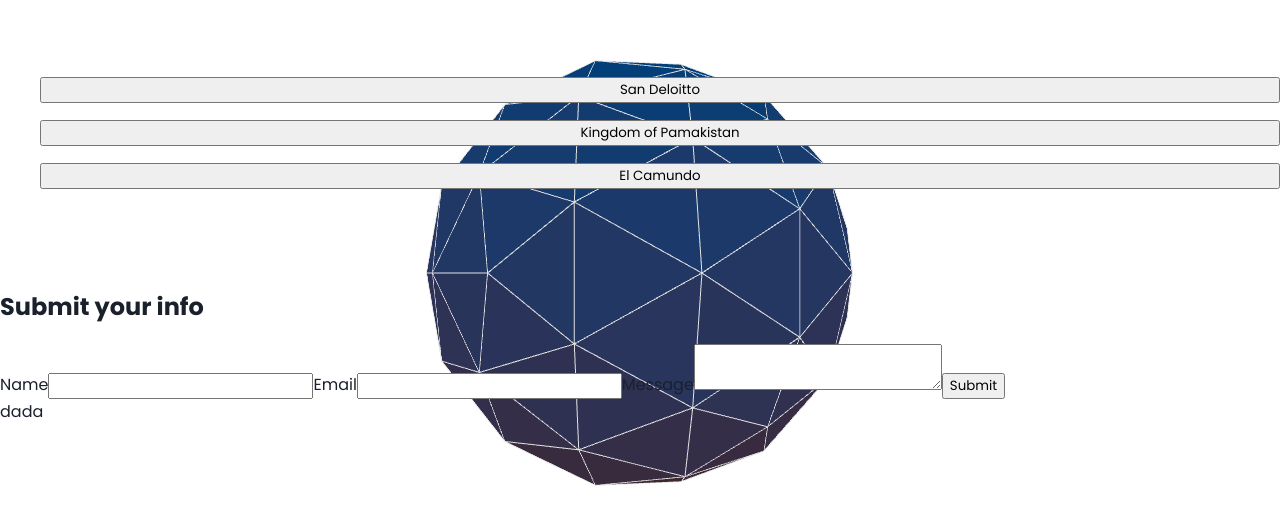
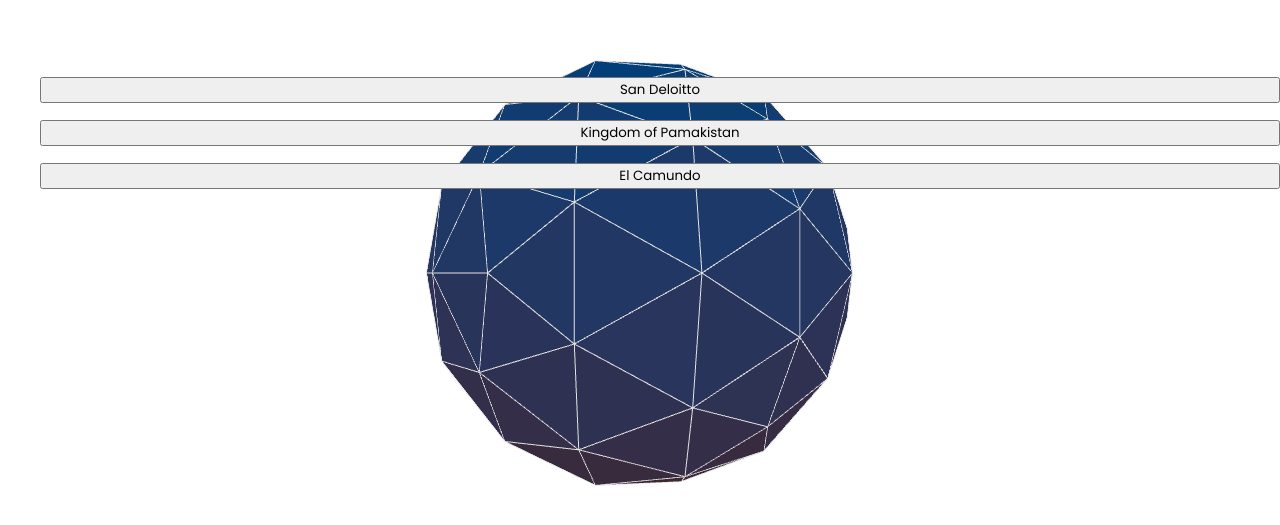
Before and after one commit to tBaronDar/ergasies-web-dev, a React (Vite) app: page /ex-05 in a window 1280 px wide. Shown: the part 127-652 px from the top of the page. Built offline with nearby package versions, Linux system fonts and the light colour scheme.

Commit message:
added validation, moved validation to the footer

```diff
--- /dev/null
+++ b/src/pages/exercise-5/components/footer.jsx
@@ -0,0 +1,18 @@
+import styles from './footer.module.css';
+
+export default function Footer({ validationErrors }) {
+  return (
+    <footer className={styles.footer}>
+      {validationErrors.length > 0 ? (
+        <div className={styles.errors}>
+          <h3>Validation Errors:</h3>
+          <ul>
+            {validationErrors.map((error) => (
+              <li key={error}>{error}</li>
+            ))}
+          </ul>
+        </div>
+      ) : null}
+    </footer>
+  );
+}
--- /dev/null
+++ b/src/pages/exercise-5/components/footer.module.css
@@ -0,0 +1,30 @@
+.footer {
+  background-color: transparent;
+  width: 100%;
+  height: 5vw;
+  position: relative;
+  z-index: 1;
+  padding: 2rem;
+}
+
+.errors {
+  color: red;
+}
+
+.errors h3 {
+  margin: 0 0 0.5rem 0;
+  font-size: 1rem;
+}
+
+.errors ul {
+  margin: 0;
+  padding-left: 1.5rem;
+  list-style-type: disc;
+  display: flex;
+  flex-direction: row;
+  gap: 2rem;
+}
+
+.errors li {
+  margin: 0.25rem 0;
+}
--- a/src/pages/exercise-5/components/side-form.jsx
+++ b/src/pages/exercise-5/components/side-form.jsx
@@ -1,18 +1,24 @@
 import styles from './side-form.module.css';
 
-export default function SideForm() {
+export default function SideForm(props) {
+  const { selectedDestination, formData, onChange, onSubmit } = props;
+
   return (
     <aside className={styles.aside}>
-      <h2>Submit your info</h2>
-      <form>
-        <label htmlFor='name'>Name</label>
-        <input type='text' id='name' name='name' />
-        <label htmlFor='email'>Email</label>
-        <input type='email' id='email' name='email' />
-        <label htmlFor='message'>Message</label>
-        <textarea id='message' name='message' />
-        <button type='submit'>Submit</button>
-      </form>
+      {selectedDestination && (
+        <>
+          <h2>Submit your travel plan for {selectedDestination}</h2>
+          <form className={styles.form} onSubmit={onSubmit}>
+            <label htmlFor='name'>Name</label>
+            <input type='text' id='name' name='name' value={formData.name} onChange={onChange} />
+            <label htmlFor='email'>Email</label>
+            <input type='email' id='email' name='email' value={formData.email} onChange={onChange} />
+            <label htmlFor='message'>Message</label>
+            <textarea id='message' name='message' value={formData.message} onChange={onChange} rows={10} />
+            <button type='submit'>Submit</button>
+          </form>
+        </>
+      )}
     </aside>
   );
 }
--- a/src/pages/exercise-5/components/side-form.module.css
+++ b/src/pages/exercise-5/components/side-form.module.css
@@ -2,4 +2,36 @@
   flex-basis: 20%;
   /* background-color: yellow; */
   background-color: transparent;
+  padding: 2rem;
+  color: white;
 }
+
+.form {
+  display: flex;
+  flex-direction: column;
+  gap: 1rem;
+}
+
+.form label {
+  font-size: 1.2rem;
+  font-weight: 600;
+  color: white;
+}
+
+.form input {
+  width: 100%;
+  padding: 0.5rem;
+  border: 1px solid white;
+  border-radius: 0.5rem;
+  background-color: transparent;
+  color: white;
+}
+
+.form textarea {
+  width: 100%;
+  padding: 0.5rem;
+  border: 1px solid white;
+  border-radius: 0.5rem;
+  background-color: transparent;
+  color: white;
+}
--- a/src/pages/exercise-5/ex-05.jsx
+++ b/src/pages/exercise-5/ex-05.jsx
@@ -2,15 +2,73 @@ import { useState } from 'react';
 import SideForm from './components/side-form';
 import Globe from './components/globe';
 import TextSection from './components/text-section';
+import Footer from './components/footer';
 
 import styles from './ex-05.module.css';
 
 function Ex05Page() {
   const [selectedDestination, setSelectedDestination] = useState(null);
+  const [travelPlan, setTravelPlan] = useState(null);
+  const [formData, setFormData] = useState({
+    name: '',
+    email: '',
+    message: '',
+  });
+  const [validationErrors, setValidationErrors] = useState([]);
+
+  const handleChange = (e) => {
+    const { name, value } = e.target;
+    setFormData((prev) => ({
+      ...prev,
+      [name]: value,
+    }));
+    if (validationErrors.length > 0) {
+      setValidationErrors([]);
+    }
+  };
+
+  const handleTravelPlanSubmit = (event) => {
+    event.preventDefault();
+    const errors = [];
+
+    if (!formData.name.trim()) {
+      errors.push('Name is required');
+    }
+
+    if (!formData.email.trim()) {
+      errors.push('Email is required');
+    } else {
+      //ai generated regx
+      const emailRegex = /^[^\s@]+@[^\s@]+\.[^\s@]+$/;
+      if (!emailRegex.test(formData.email)) {
+        errors.push('Invalid email format');
+      }
+    }
+
+    if (!formData.message.trim()) {
+      errors.push('Message is required');
+    }
+
+    if (errors.length > 0) {
+      setValidationErrors(errors);
+      console.error('Validation failed:', errors);
+      return;
+    }
+
+    console.log('Form submitted with data:', {
+      destination: selectedDestination,
+      ...formData,
+    });
+
+    setValidationErrors([]);
+    setTravelPlan({ name: formData.name, email: formData.email, message: formData.message });
+  };
 
   const handleDestinationClick = (destination) => {
     setSelectedDestination(destination);
   };
+
+  console.log(travelPlan);
 
   return (
     <>
@@ -35,9 +93,14 @@ function Ex05Page() {
             </ul>
           </nav>
           <TextSection selectedDestination={selectedDestination} />
-          <SideForm />
+          <SideForm
+            selectedDestination={selectedDestination}
+            formData={formData}
+            onChange={handleChange}
+            onSubmit={handleTravelPlanSubmit}
+          />
         </div>
-        <footer className={styles.footer}>dada</footer>
+        <Footer validationErrors={validationErrors} />
       </div>
     </>
   );
--- a/src/pages/exercise-5/ex-05.module.css
+++ b/src/pages/exercise-5/ex-05.module.css
@@ -56,13 +56,3 @@
 .destinationsList button {
   width: 100%;
 }
-
-.footer {
-  /* background-color: purple; */
-  background-color: transparent;
-
-  width: 100%;
-  height: 5vw;
-  position: relative;
-  z-index: 1;
-}
```
